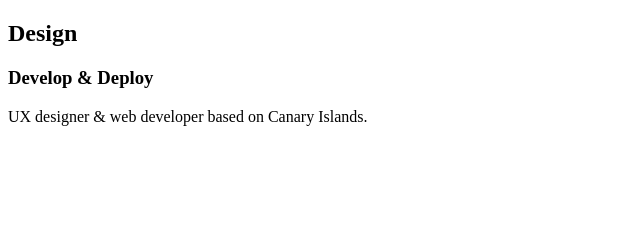
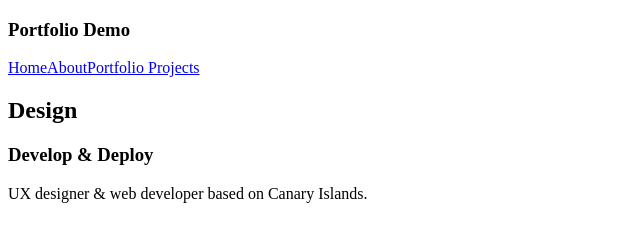
Before and after one commit to ehelgueroc/portfolio-demo, a Gatsby site: page / in a window 1280 px wide. Shown: the whole page, without its empty margins (0-640 px from the left). Built offline with nearby package versions, Linux system fonts and the light colour scheme; Gatsby itself is replaced by a stand-in of ours.

Commit message:
Added navbar component

```diff
--- /dev/null
+++ b/src/components/Navbar.js
@@ -0,0 +1,15 @@
+import { Link } from 'gatsby'
+import React from 'react'
+
+export default function Navbar() {
+    return (
+        <nav>
+            <h1>Portfolio Demo</h1>
+            <div className="links">
+                <Link to="/">Home</Link>
+                <Link to="/about">About</Link>
+                <Link to="/projects">Portfolio Projects</Link>
+            </div>
+        </nav>
+    )
+}
--- a/src/pages/index.js
+++ b/src/pages/index.js
@@ -1,8 +1,10 @@
 import React from "react"
+import Navbar from "../components/Navbar"
 
 export default function Home() {
   return (
     <section>
+      <Navbar />
       <div>
         <h2>Design</h2>
         <h3>Develop & Deploy</h3>
```
